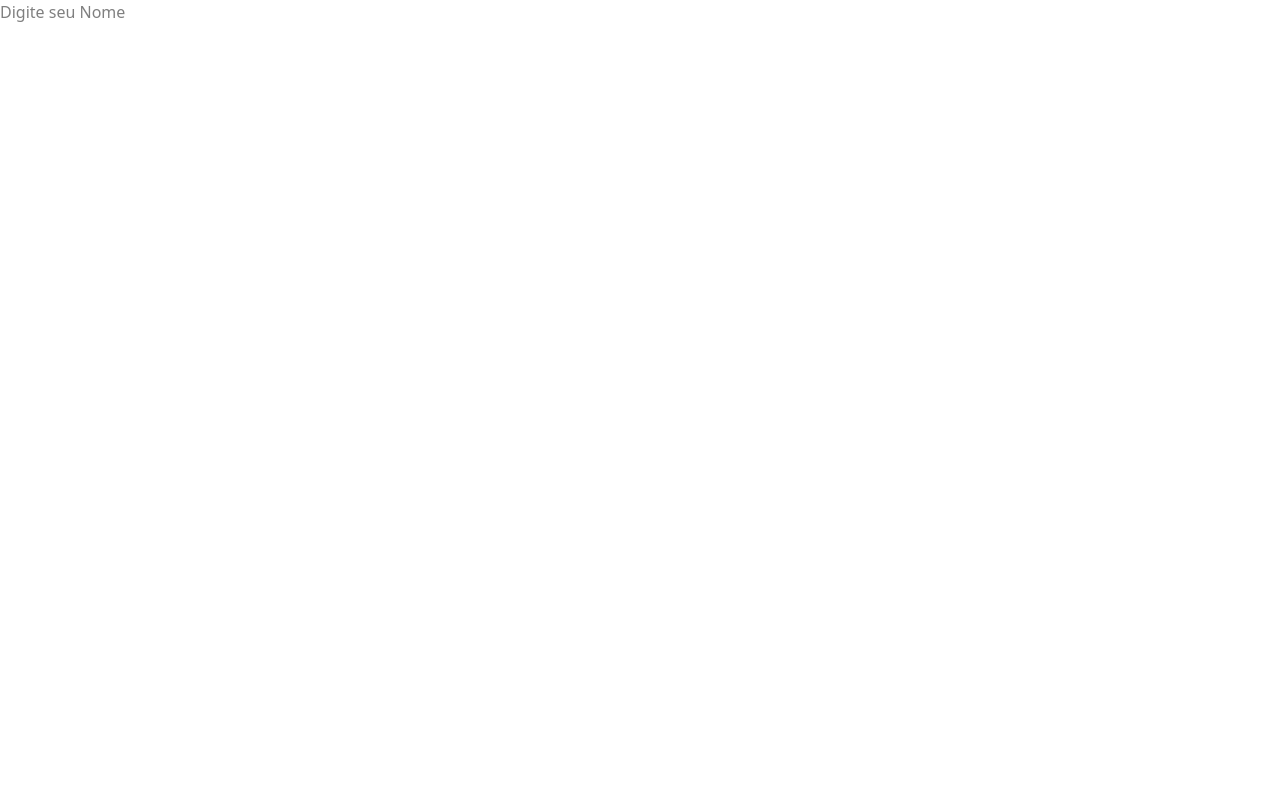
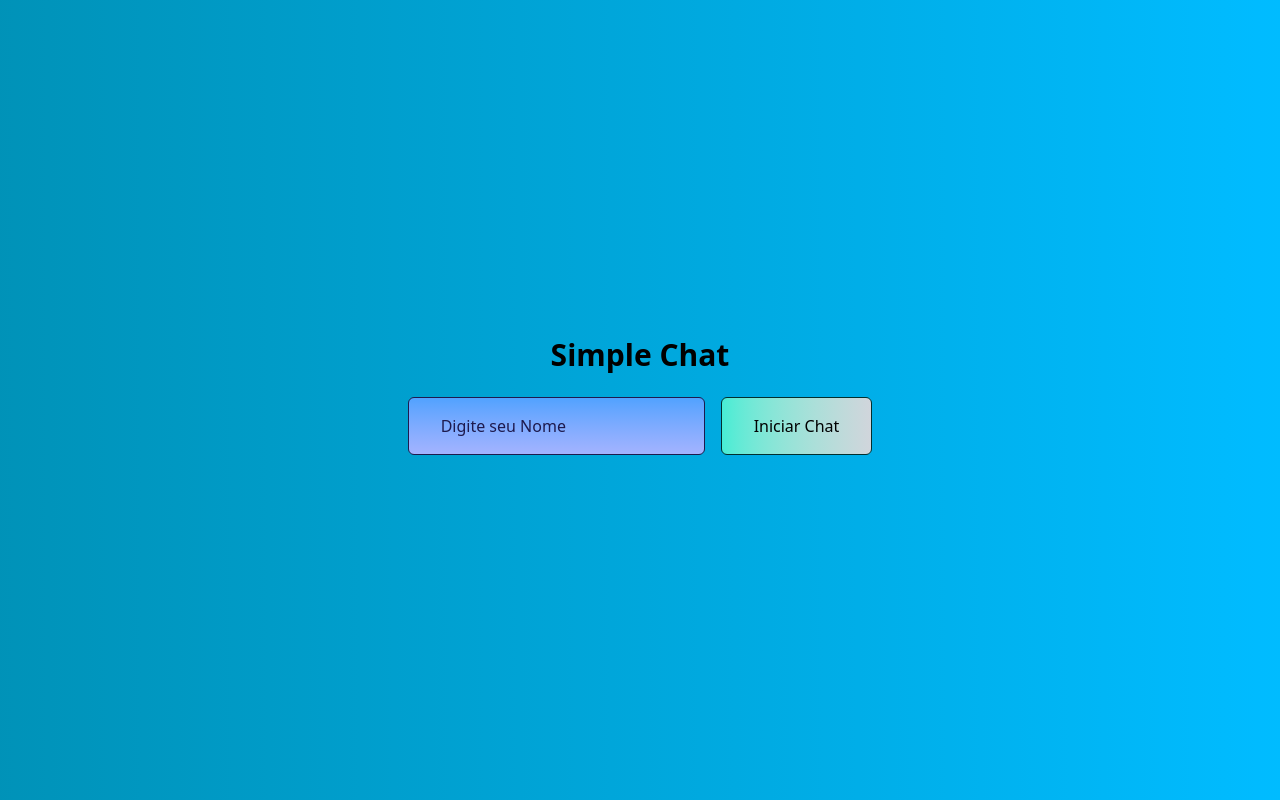
Before and after one commit to mateushoffmann7/simple-chat-next, a Next.js app: page / in a window 1280 px wide. Built offline with nearby package versions, Linux system fonts and the light colour scheme.

Commit message:
refactor: remove unused input context and components, add chat history and input name components

```diff
--- /dev/null
+++ b/app/components/chat-history.tsx
@@ -0,0 +1,28 @@
+'use client';
+
+import { useState } from 'react';
+import { Input } from './ui/input';
+
+export function ChatHistory() {
+  const [input1, setInput1] = useState('');
+  const [input2, setInput2] = useState('');
+
+  return (
+    <div>
+      <div>
+        <Input
+          value={input1}
+          onChange={setInput1}
+          placeholder="Digite seu nome"
+          className="py-2 px-4 rounded-md m-2 bg-linear-to-t to-blue-400 from-indigo-300 placeholder:text-indigo-950"
+        />
+        <Input
+          value={input2}
+          onChange={setInput2}
+          placeholder="Digite um texto"
+          className="py-2 px-4 rounded-md m-2 bg-linear-to-t to-blue-400 from-indigo-300 placeholder:text-indigo-950"
+        />
+      </div>
+    </div>
+  );
+}
--- /dev/null
+++ b/app/components/input-name.tsx
@@ -0,0 +1,30 @@
+'use client';
+
+import { useState } from 'react';
+import { Input } from './ui/input';
+import { Button } from './ui/button';
+
+export function InputName() {
+  const [name, setName] = useState('');
+
+  return (
+    <div className="flex flex-col items-center gap-4">
+      <h1 className="font-extrabold text-3xl">Simple Chat</h1>
+      <div className="flex">
+        <Input
+          className="py-4 px-8 rounded-md m-2 bg-linear-to-t to-blue-400 from-indigo-300
+        placeholder:text-indigo-950 border border-indigo-950"
+          onChange={setName}
+          value={name}
+          placeholder="Digite seu Nome"
+        />
+        <Button
+          label="Iniciar Chat"
+          onClick={() => {}}
+          className="py-4 px-8 rounded-md m-2 bg-linear-to-r to-gray-300 from-teal-300
+        placeholder:text-teal-950 cursor-pointer hover:opacity-80 border border-teal-950"
+        />
+      </div>
+    </div>
+  );
+}
--- a/app/components/input.tsx
+++ /dev/null
@@ -1,18 +0,0 @@
-'use client';
-
-import { useContextInput } from '../contexts/contex-inputs';
-
-export function Input() {
-  const context = useContextInput();
-  return (
-    <div>
-      <input
-        type="text"
-        value={context?.name}
-        placeholder="Digite seu Nome"
-        onChange={(e) => context?.setName(e.target.value)}
-      />
-      <p className="text-black">{context?.name}</p>
-    </div>
-  );
-}
--- /dev/null
+++ b/app/components/ui/button.tsx
@@ -0,0 +1,15 @@
+interface ButtonProps {
+  label: string;
+  onClick: () => void;
+  className: string;
+}
+
+export function Button(props: ButtonProps) {
+  return (
+    <div>
+      <button onClick={props.onClick} className={props.className}>
+        {props.label}
+      </button>
+    </div>
+  );
+}
--- /dev/null
+++ b/app/components/ui/input.tsx
@@ -0,0 +1,23 @@
+'use client';
+
+interface InputProps {
+  value: string;
+  onChange: (value: string) => void;
+  placeholder?: string;
+  className?: string;
+}
+
+export function Input({ value, onChange, placeholder, className }: InputProps) {
+  return (
+    <div>
+      <input
+        type="text"
+        value={value}
+        placeholder={placeholder}
+        onChange={(e) => onChange(e.target.value)}
+        className={className}
+      />
+      <p className="text-black">{}</p>
+    </div>
+  );
+}
--- a/app/page.tsx
+++ b/app/page.tsx
@@ -1,12 +1,10 @@
-import { Input } from './components/input';
-import { ContextInput } from './contexts/contex-inputs';
+import { ChatHistory } from './components/chat-history';
+import { InputName } from './components/input-name';
 
 export default function Home() {
   return (
-    <div>
-      <ContextInput>
-        <Input />
-      </ContextInput>
+    <div className="flex flex-col items-center h-screen justify-center gap-4 bg-linear-90 to-sky-400 from-cyan-600">
+      <InputName />
     </div>
   );
 }
```
Also changed, not shown: app/contexts/contex-input.tsx (renamed from app/contexts/contex-inputs.tsx).
